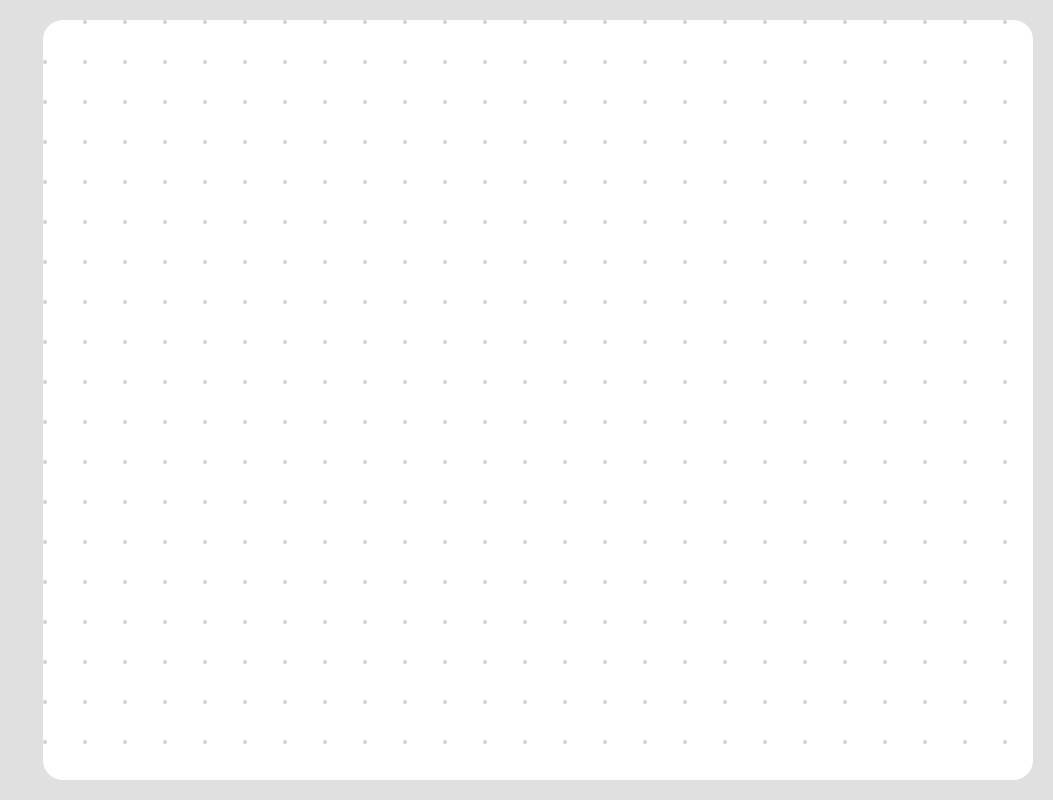
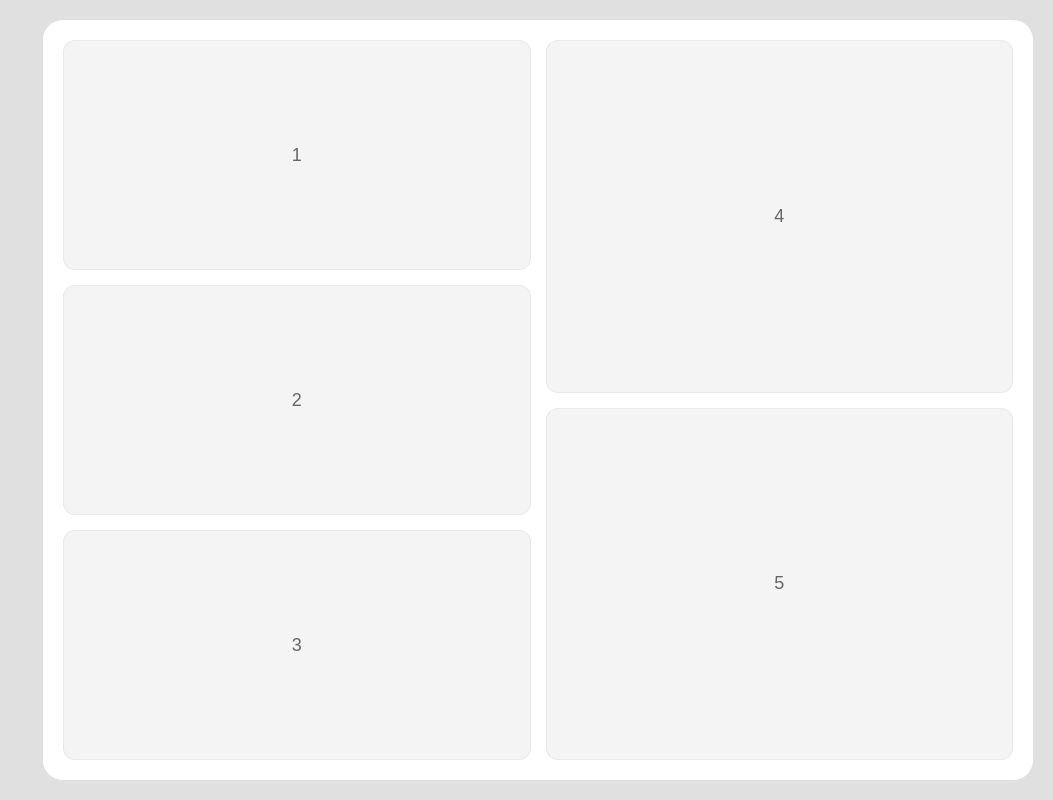
Before and after one commit to Mobinamr/sproot, a Next.js app: page / in a window 1280 px wide. Shown: the whole page, without its empty margins (227-1280 px from the left). Built offline with nearby package versions, Linux system fonts and the light colour scheme.

Commit message:
Create 2-column layout with 3 and 2 boxes, add transparency effect

```diff
--- /dev/null
+++ b/app/components/Boxes.js
@@ -0,0 +1,15 @@
+export default function Boxes() {
+  return (
+    <div className="boxes-container">
+      <div className="column column-left">
+        <div className="box">1</div>
+        <div className="box">2</div>
+        <div className="box">3</div>
+      </div>
+      <div className="column column-right">
+        <div className="box">4</div>
+        <div className="box">5</div>
+      </div>
+    </div>
+  )
+}
--- a/app/page.js
+++ b/app/page.js
@@ -1,9 +1,9 @@
-import DotGrid from './components/DotGrid'
+import Boxes from './components/Boxes'
 
 export default function Home() {
   return (
     <>
-      <DotGrid />
+      <Boxes />
     </>
   )
 }
--- a/app/styles/components.css
+++ b/app/styles/components.css
@@ -1,15 +1,50 @@
-/* Dot Grid Component Styles */
+/* Boxes Component Styles */
 
-.dot-grid-container {
+.boxes-container {
+  display: grid;
+  grid-template-columns: 1fr 1fr;
+  gap: 15px;
+  height: 100%;
+  width: 100%;
   position: absolute;
-  inset: 0;
-  pointer-events: none;
-  overflow: hidden;
+  top: 0;
+  left: 0;
+  padding: 20px;
   border-radius: 20px;
 }
 
-.dot-grid {
-  display: block;
-  width: 100%;
-  height: 100%;
+.column {
+  display: flex;
+  flex-direction: column;
+  gap: 15px;
 }
+
+.column-left {
+  grid-column: 1;
+}
+
+.column-right {
+  grid-column: 2;
+}
+
+.box {
+  background-color: rgba(240, 240, 240, 0.7);
+  backdrop-filter: blur(5px);
+  border: 1px solid rgba(224, 224, 224, 0.5);
+  border-radius: 12px;
+  display: flex;
+  align-items: center;
+  justify-content: center;
+  font-size: 18px;
+  color: #666;
+  flex: 1;
+  min-height: 100px;
+}
+
+.column-left .box {
+  flex: 1;
+}
+
+.column-right .box {
+  flex: 1;
+}
```
